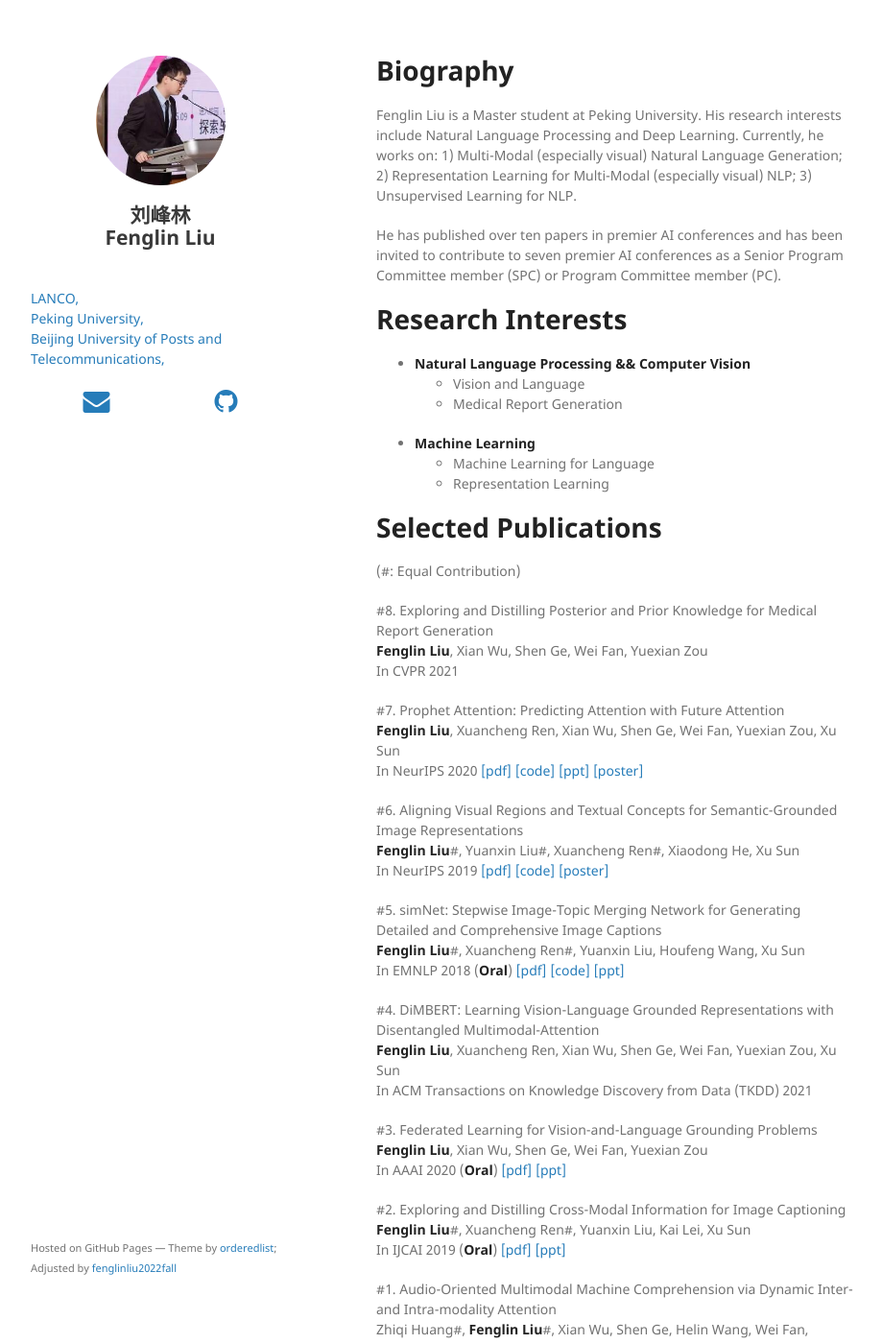
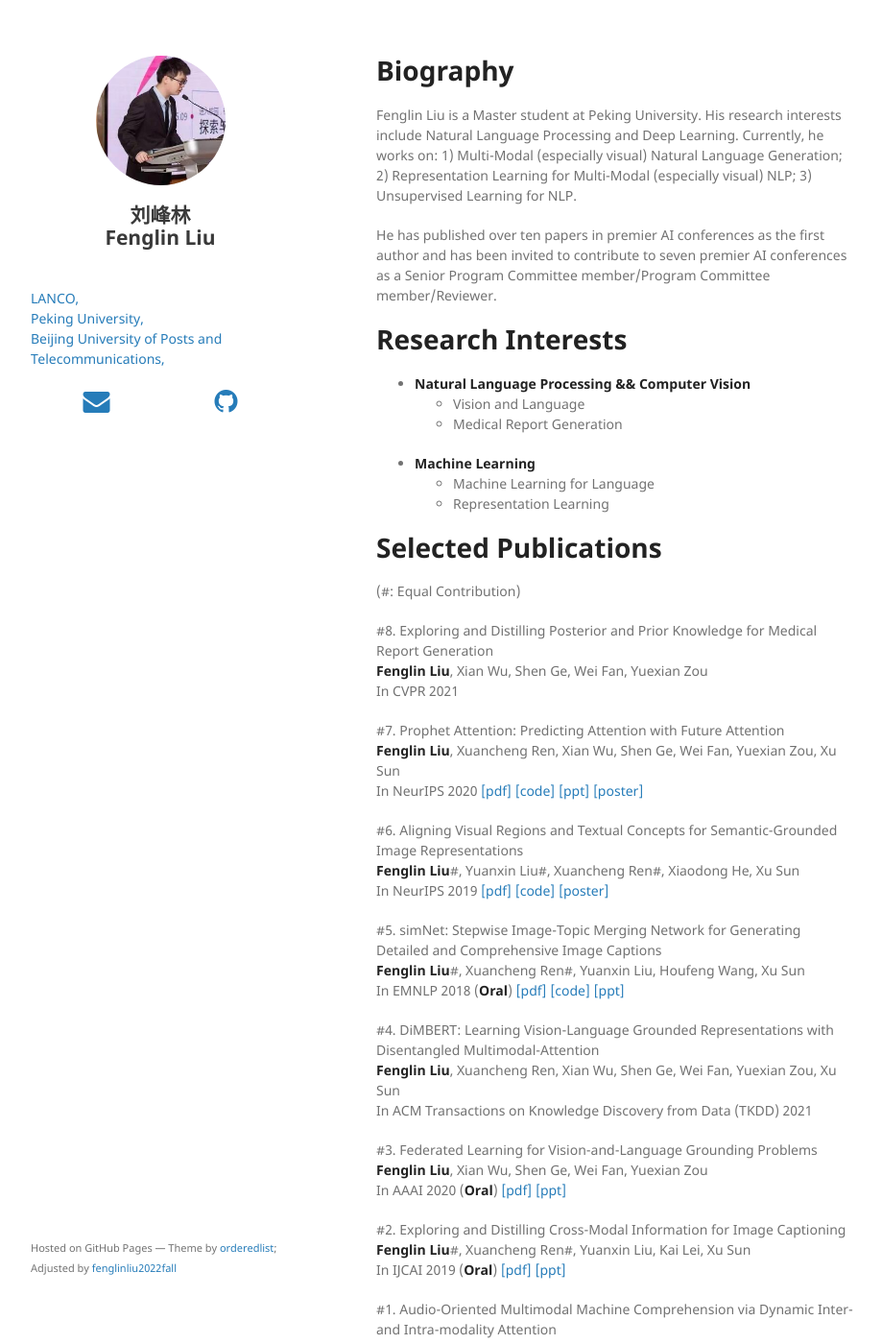
Before and after one commit to fenglinliu2022fall/fenglinliu2022fall.github.io, a Jekyll site: the page built from index.md, in a window 1280 px wide and 1400 px high. Shown: the whole window at 96% size, without its empty margins (178-1097 px from the left). Built offline with Jekyll 4.4.1, drawn with Linux system fonts in a browser that asks for light colours; nearby versions of some CDN libraries; our own code applies the rules of GitHub Pages for plain Markdown files; some of the changed text lies outside the part shown.

Commit message:
Update index.md

```diff
--- a/index.md
+++ b/index.md
@@ -1,7 +1,7 @@
 # Biography
 Fenglin Liu is a Master student at Peking University. His research interests include Natural Language Processing and Deep Learning. Currently, he works on: 1) Multi-Modal (especially visual) Natural Language Generation; 2) Representation Learning for Multi-Modal (especially visual) NLP; 3) Unsupervised Learning for NLP.
 
-He has published over ten papers in premier AI conferences and has been invited to contribute to seven premier AI conferences as a Senior Program Committee member (SPC) or Program Committee member (PC).
+He has published over ten papers in premier AI conferences as the first author and has been invited to contribute to seven premier AI conferences as a Senior Program Committee member/Program Committee member/Reviewer.
 
 # Research Interests
 
@@ -50,7 +50,7 @@ He has published over ten papers in premier AI conferences and has been invited
 
 # Services
 * **Senior Program Committee Member:** [IJCAI 2021](https://ijcai-21.org/)
-* **Program Committee Member:** [ICCV 2021](http://iccv2021.thecvf.com/), [ICML 2021](https://icml.cc/Conferences/2021), [CVPR 2021](http://cvpr2021.thecvf.com/), [ACL 2021](https://2021.aclweb.org/), [ICLR 2021](https://iclr.cc/Conferences/2021/), [AAAI 2021](https://aaai.org/Conferences/AAAI-21/), [NeurIPS 2020](https://nips.cc/Conferences/2020), [AACL-IJCNLP 2020](http://aacl2020.org)
+* **Program Committee Member/Reviewer:** [ICCV 2021](http://iccv2021.thecvf.com/), [ICML 2021](https://icml.cc/Conferences/2021), [CVPR 2021](http://cvpr2021.thecvf.com/), [ACL 2021](https://2021.aclweb.org/), [ICLR 2021](https://iclr.cc/Conferences/2021/), [AAAI 2021](https://aaai.org/Conferences/AAAI-21/), [NeurIPS 2020](https://nips.cc/Conferences/2020), [AACL-IJCNLP 2020](http://aacl2020.org)
 
 # Honors & Awards
 * **Exceptional Award for Academic Innovation (0.6%)**, Peking University, China, 2020.
@@ -118,7 +118,6 @@ He has published over ten papers in premier AI conferences and has been invited
   **Fenglin Liu**, Meng Gao, Yuanxin Liu, Kai Lei
   In CoNLL 2019 [[pdf]](https://www.aclweb.org/anthology/K19-1080/)
 
-
 * **2018**
 
   #1. simNet: Stepwise Image-Topic Merging Network for Generating Detailed and Comprehensive Image Captions
```
